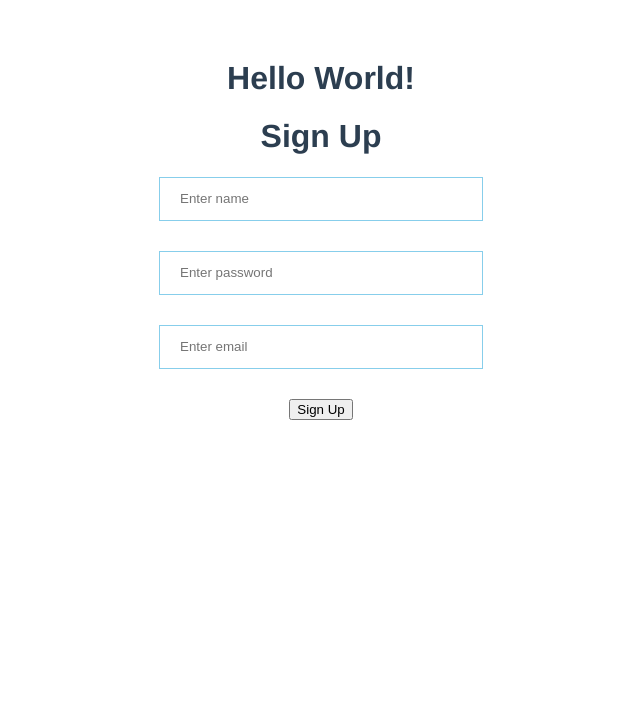
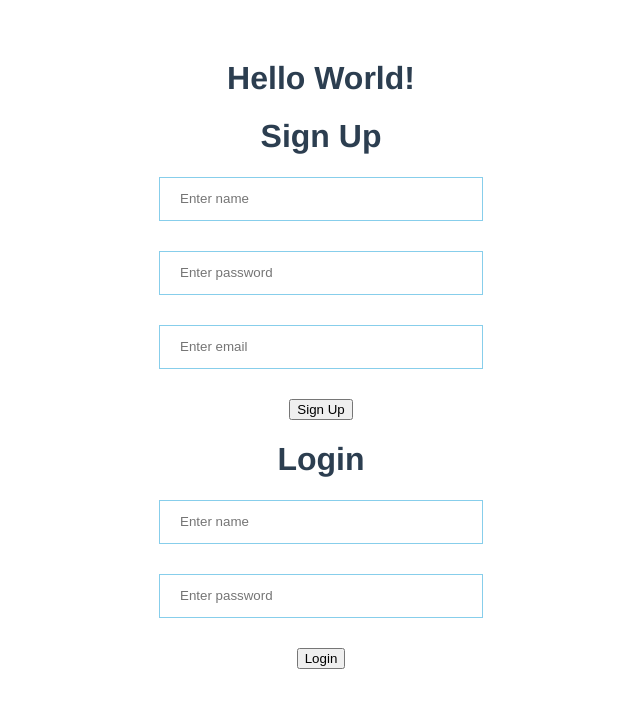
Before and after one commit to tanishqueSharma/Hello-World, a Vue app: page / in a window 1280 px wide. Shown: the top 708 px of the page, without its empty margins (319-959 px from the left). Built offline with nearby package versions, Linux system fonts and the light colour scheme.

Commit message:
changes committed

```diff
--- a/src/App.vue
+++ b/src/App.vue
@@ -2,6 +2,7 @@
 <div>
   <h1>{{msg}}</h1>
   <SignUp />
+  <LoginPage />
   </div>
 </template>
 
--- a/src/components/LoginPage.vue
+++ b/src/components/LoginPage.vue
@@ -1,6 +1,11 @@
 <template>
-    <div>
-        <h1>Login Page</h1>
+    <div class="login">
+            <h1>Login</h1>
+
+    <input type="text" placeholder="Enter name"/>
+    <input type="password" placeholder="Enter password"/>
+
+    <button>Login</button>
     </div>
 </template>
 
@@ -11,5 +16,15 @@ export default{
 </script>
 
 <style scoped>
+.login input{
+    width: 300px;
+    height: 40px;
+    padding-left: 20px;
+    display: block;
+    margin-bottom: 30px;
+    margin-right: auto;
+    margin-left: auto;
+    border: 1px solid skyblue;
+}
 
 </style>
```
